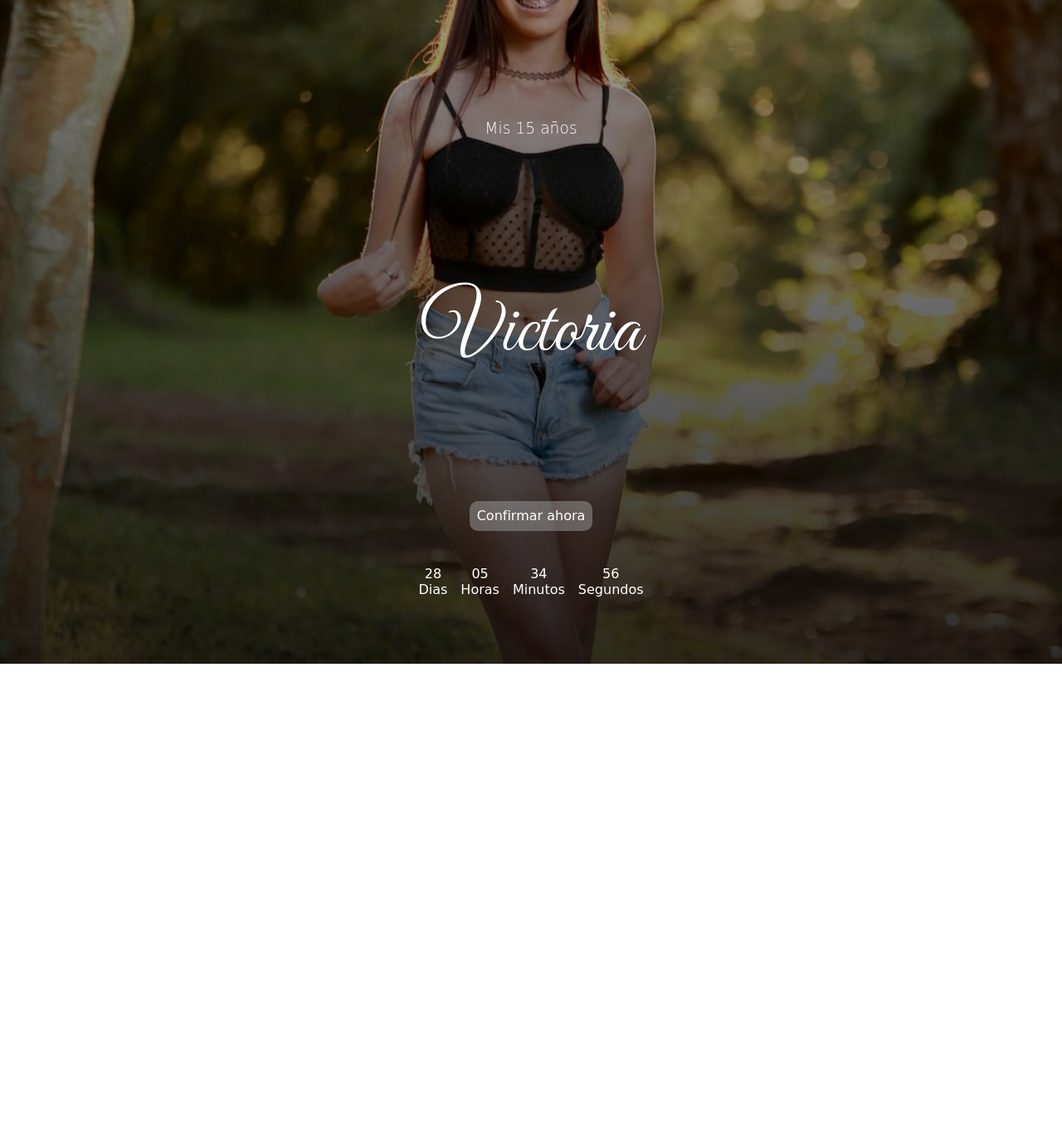
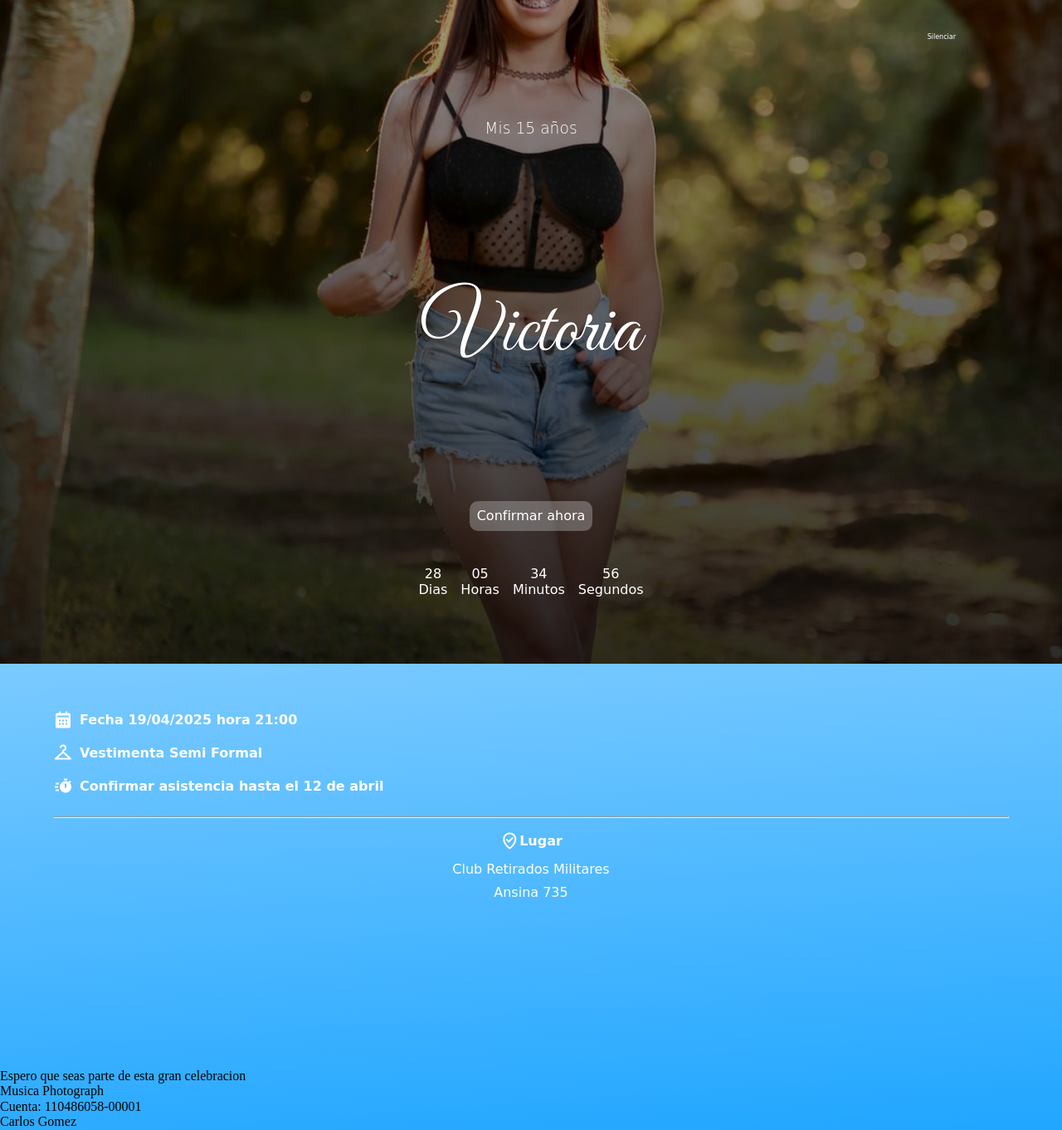
Before and after one commit to NatanaelLeites/15victoria, a website: page index.html in a window 1280 px wide. Shown: the whole page at 83% size. Before the commit the page ends 800 px from the top, so only its background shows below. Drawn offline with nearby package versions, Linux system fonts and the light colour scheme; grey boxes are pictures that could not be loaded; a web font is replaced by a local one.

Commit message:
add music photograph

```diff
--- a/index.html
+++ b/index.html
@@ -15,8 +15,13 @@
 
 <body>
     <div class="container-app">
+        <audio id="miMusica" autoplay loop>
+            <source src="./audio/photograph.mp3" type="audio/mpeg">
+        </audio>
         <main>
             <section class="hero">
+                <p id="botonSilencio">Silenciar</p>
+                <p id="botonSonido"></p>
                 <h3 class="txt-Titulo">Mis 15 años</h3>
                 <h1 class="titulo">Victoria</h1>
                 <div class="countdown">
@@ -42,6 +47,25 @@
                     <button>Confirmar ahora</button>
                 </a>
             </section>
+            <section class="info">
+                <h4 class="infoT"><i class='bx bxs-calendar'></i>Fecha 19/04/2025 hora 21:00</h4>
+                <h4 class="infoT"><i class='bx bx-closet'></i>Vestimenta Semi Formal</h4>
+                <h4 class="infoT"><i class='bx bxs-timer'></i>Confirmar asistencia hasta el 12 de abril</h4>
+                <hr>
+                <div class="mapa">
+                    <h4><i class='bx bx-been-here'></i>Lugar</h4>
+                    <p>Club Retirados Militares</p>
+                    <p>Ansina 735</p>
+                    <iframe
+                        src="https://www.google.com/maps/embed?pb=!1m18!1m12!1m3!1d269.59536710951977!2d-55.55385720652873!3d-30.896508207287276!2m3!1f0!2f0!3f0!3m2!1i1024!2i768!4f13.1!3m3!1m2!1s0x95a9ff3bfa0ccc31%3A0x6154fd5663dbe5b3!2sCentro%20Social%20y%20Mutual%20de%20Retirados%20y%20Pensionistas%20Militares%20de%20Rivera!5e0!3m2!1ses!2suy!4v1742553244806!5m2!1ses!2suy"
+                        style="border:0;" allowfullscreen="" loading="lazy"
+                        referrerpolicy="no-referrer-when-downgrade"></iframe>
+                </div>
+            </section>
+            <p>Espero que seas parte de esta gran celebracion</p>
+            <p>Musica Photograph</p>
+            <p>Cuenta: 110486058-00001</p>
+            <p>Carlos Gomez</p>
         </main>
     </div>
     <script src="./js/main.js"></script>
--- a/js/main.js
+++ b/js/main.js
@@ -25,3 +25,17 @@ if(minutos < 10){min.innerHTML = "0" + minutos}
 if(segundos < 10){sec.innerHTML = "0" + segundos}
 
 }, 1000);
+
+/* musica de fondo */
+const musica = document.getElementById('miMusica');
+const botonSilencio = document.getElementById('botonSilencio');
+
+botonSilencio.addEventListener('click', () => {
+  if (musica.muted) {
+    musica.muted = false;
+    botonSilencio.textContent = 'Silenciar';
+  } else {
+    musica.muted = true;
+    botonSilencio.textContent = 'Activar sonido';
+  }
+});
--- a/scss/estilos.scss
+++ b/scss/estilos.scss
@@ -1,5 +1,6 @@
 @import url('https://fonts.googleapis.com/css2?family=Great+Vibes&family=Open+Sans:ital,wght@0,300..800;1,300..800&family=Playwrite+HU:wght@100..400&display=swap');
 $color-oscuro: #20a6ff;
+$color-claro: #a2d4ff;
 * {
     margin: 0;
     padding: 0;
@@ -7,6 +8,7 @@ $color-oscuro: #20a6ff;
 }
 
 @import './hero.scss';
+@import './info.scss';
 
 html {
     scroll-behavior: smooth;
--- a/scss/hero.scss
+++ b/scss/hero.scss
@@ -12,7 +12,26 @@
     background-position: center;
     background-repeat: no-repeat;
     background-size: cover;
-    /* font-family: "Open Sans", sans-serif; */
+    #botonSilencio{
+        position: absolute;
+        top: 5%;
+        right: 10%;
+        color: #fff;
+        cursor: pointer;
+        transition: all .5s;
+        font-family: "Playwrite HU", cursive;
+        font-size: .5rem;
+    }
+    #botonSonido{
+        position: absolute;
+        top: 5%;
+        right: -100%;
+        color: #fff;
+        cursor: pointer;
+        transition: all .5s;
+        font-family: "Playwrite HU", cursive;
+        font-size: .5rem;
+    }
     .txt-Titulo{
         color: #ffffff;
         text-align: center;
--- /dev/null
+++ b/scss/info.scss
@@ -0,0 +1,42 @@
+.info {
+    padding: 3rem;
+    color: #fff;
+    font-family: "Playwrite HU", cursive;
+
+    .infoT {
+        padding: .5rem;
+        display: flex;
+        align-items: center;
+
+        i {
+            font-size: 1.5rem;
+            padding: 0 .5rem;
+        }
+    }
+
+    hr {
+        margin: 1rem;
+    }
+
+    .mapa {
+        padding: 0 3rem;
+        display: flex;
+        flex-direction: column;
+        align-items: center;
+        justify-content: center;
+
+        h4 {
+            padding: 0 0 0.5rem 0;
+            display: flex;
+            align-items: center;
+
+            i {
+                font-size: 1.5rem;
+            }
+        }
+
+        p {
+            padding: 0.3rem;
+        }
+    }
+}
```
Also changed, not shown: css/estilos.css, 2 other files.
